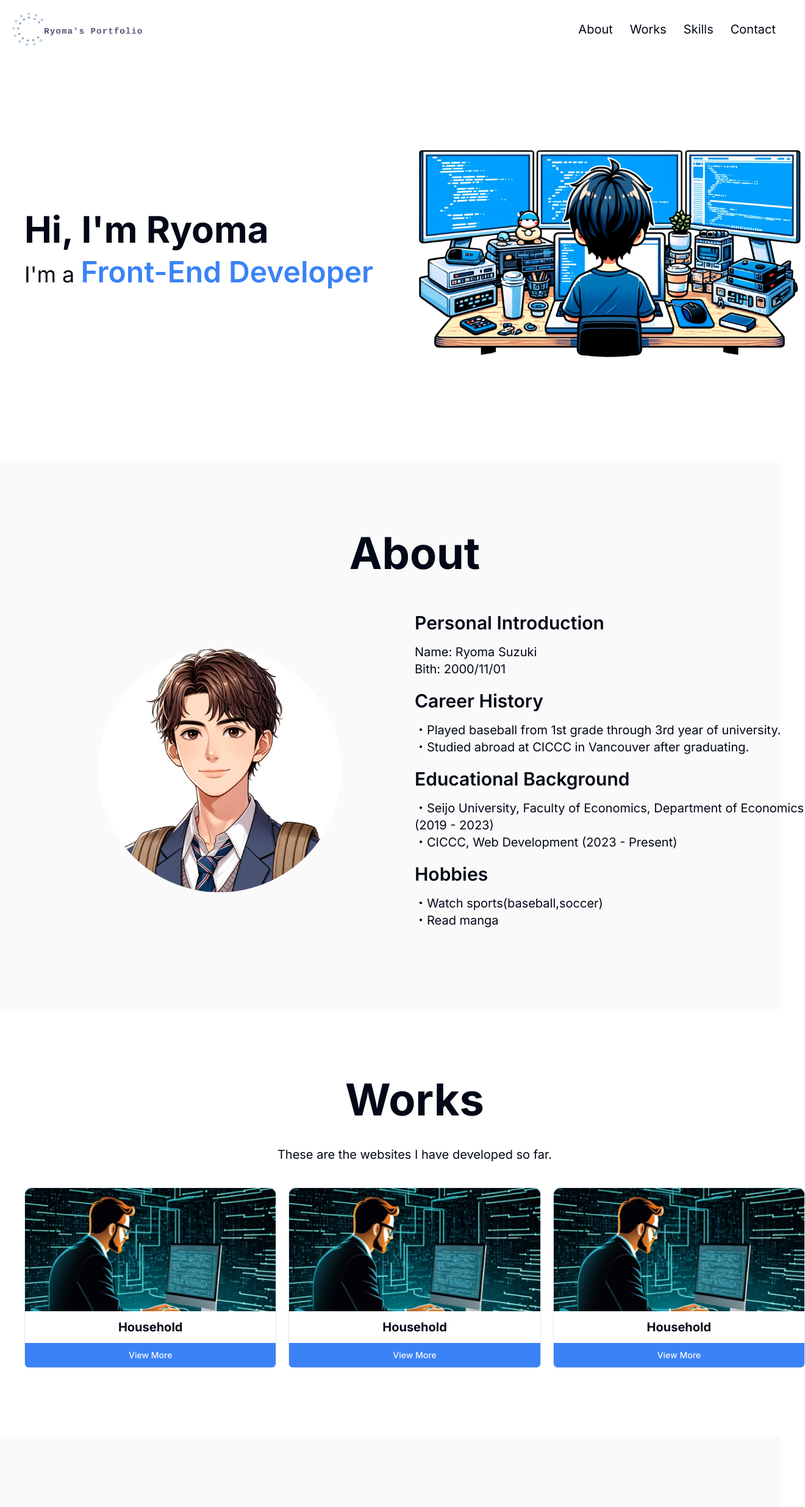
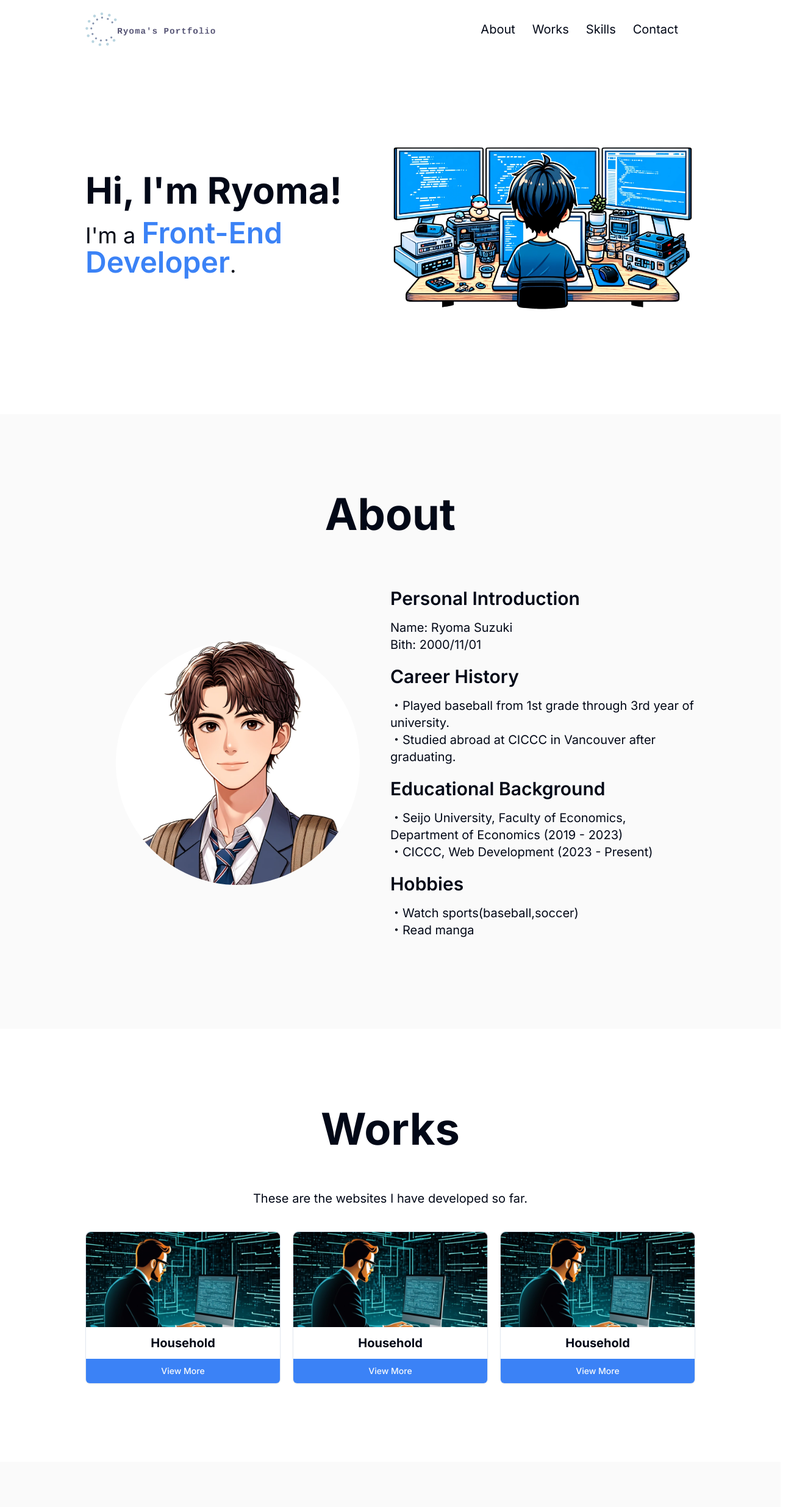
Before and after one commit to Ryoma89/Portfolio, a Next.js app: page / in a window 1280 px wide. Shown: the top 2471 px of the page at 61% size, 1320 px wide, since content can reach past the window. Built offline with nearby package versions, Linux system fonts and the light colour scheme.

Commit message:
change design

```diff
--- a/app/components/layouts/About.tsx
+++ b/app/components/layouts/About.tsx
@@ -3,10 +3,10 @@ import Title from "../elements/Title";
 
 const About = () => {
   return (
-    <section className="px-10 py-14 bg-bgMain md:py-20 xl:py-28" id="About">
-      <div className="xl:w-[1280px] xl:mx-auto">
+    <section className="px-10 py-14 bg-bgMain md:py-20 xl:py-32" id="About">
+      <div className="xl:w-[1000px] xl:mx-auto">
       <Title title="About" />
-      <div className="sm:grid sm:grid-cols-2 mt-10">
+      <div className="sm:grid sm:grid-cols-2 mt-10 xl:mt-16">
         <div className=" sm:relative mx-auto w-[200px] lg:w-[300px] xl:w-[400px]">
           <img
             className="w-[200px] h-[200px] rounded-full sm:absolute sm:top-1/2 sm:left-1/2 sm:transform sm:-translate-x-1/2 sm:-translate-y-1/2 bg-white lg:w-[300px] lg:h-[300px] xl:w-[400px] xl:h-[400px]"
--- a/app/components/layouts/Contact.tsx
+++ b/app/components/layouts/Contact.tsx
@@ -40,8 +40,8 @@ const Contact = () => {
     console.log(values);
   }
   return (
-    <section className="px-10 py-14 md:py-20 xl:py-28" id="Contact">
-      <div className="xl:w-[1280px] xl:mx-auto">
+    <section className="px-10 py-14 md:py-20 xl:py-32" id="Contact">
+      <div className="xl:w-[1000px] xl:mx-auto">
         <Title title="Contact" />
         <div className="mt-10 sm:w-4/5 sm:mx-auto md:w-3/5 xl:mt-16">
           <Form {...form}>
--- a/app/components/layouts/Header.tsx
+++ b/app/components/layouts/Header.tsx
@@ -25,7 +25,7 @@ const Header = () => {
 
   return (
     <header className="p-5 fixed w-full bg-white">
-    <div className="flex justify-between items-center xl:w-[1280px] xl:mx-auto">
+    <div className="flex justify-between items-center xl:w-[1000px] xl:mx-auto">
       <h1>
         <img src="/Logo.png" alt="Ryoma's Portfolio" className="h-14" />
       </h1>
--- a/app/components/layouts/Hero.tsx
+++ b/app/components/layouts/Hero.tsx
@@ -3,10 +3,10 @@ import React from "react";
 const Hero = () => {
   return (
     <section className="p-10 mt-[96px] mb-10 md:py-20 lg:py-24 xl:py-32">
-      <div className="sm:grid sm:grid-cols-2 sm:items-center xl:w-[1280px] xl:mx-auto">
+      <div className="sm:grid sm:grid-cols-2 sm:items-center xl:w-[1000px] xl:mx-auto">
       <div className="">
-        <h2 className="text-2xl xs:text-3xl font-bold md:text-4xl lg:text-5xl xl:text-6xl">Hi, I'm Ryoma</h2>
-        <p className="xs:text-xl xs:mt-2 md:text-xl lg:text-3xl lg:mt-4 xl:text-4xl">I'm a <span className="text-blue-500 font-semibold text-xl xs:text-2xl sm:text-xl md:text-2xl lg:text-4xl xl:text-5xl">Front-End Developer</span></p>
+        <h2 className="text-2xl xs:text-3xl font-bold md:text-4xl lg:text-5xl xl:text-6xl">Hi, I'm Ryoma!</h2>
+        <p className="xs:text-xl xs:mt-2 md:text-xl lg:text-3xl lg:mt-4 xl:text-4xl">I'm a <span className="text-blue-500 font-semibold text-xl xs:text-2xl sm:text-xl md:text-2xl lg:text-4xl xl:text-5xl">Front-End Developer</span>.</p>
       </div>
       <div className="mt-7 sm:mt-0">
         <img src="/Hero.webp" alt="Hero Image" />
--- a/app/components/layouts/Skills.tsx
+++ b/app/components/layouts/Skills.tsx
@@ -10,10 +10,10 @@ import {
 
 const Skills = () => {
   return (
-    <section className="bg-bgMain px-10 py-14 md:py-20 xl:py-28 " id="Skills">
-      <div className="xl:w-[1280px] xl:mx-auto">
+    <section className="bg-bgMain px-10 py-14 md:py-20 xl:py-32" id="Skills">
+      <div className="xl:w-[1000px] xl:mx-auto">
         <Title title="Skills" />
-        <div className="mt-10 xl:mt-16">
+        <div className="mt-10 xl:mt-16 ">
           <SkillCard title="Front-end Development" skills={frontEndSkills} />
           <SkillCard title="Back-end Development" skills={backEndSkills} />
           <SkillCard title="Version Control" skills={versionControlSkills} />
--- a/app/components/layouts/Works.tsx
+++ b/app/components/layouts/Works.tsx
@@ -4,10 +4,10 @@ import WorkCard from "../elements/work/WorkCard";
 
 const Works = () => {
   return (
-    <section className="px-10 py-14 md:py-20 xl:py-28" id="Works">
-      <div className="xl:w-[1280px] xl:mx-auto">
+    <section className="px-10 py-14 md:py-20 xl:py-32" id="Works">
+      <div className="xl:w-[1000px] xl:mx-auto">
         <Title title="Works" />
-        <p className="text-center mt-5 text-sm md:text-lg lg:mt-10 xl:text-xl">
+        <p className="text-center mt-5 text-sm md:text-lg lg:mt-10 xl:text-xl xl:mt-16">
           These are the websites I have developed so far.{" "}
         </p>
         <div className="mt-5 sm:grid sm:grid-cols-3 sm:gap-5 lg:mt-10">
```
